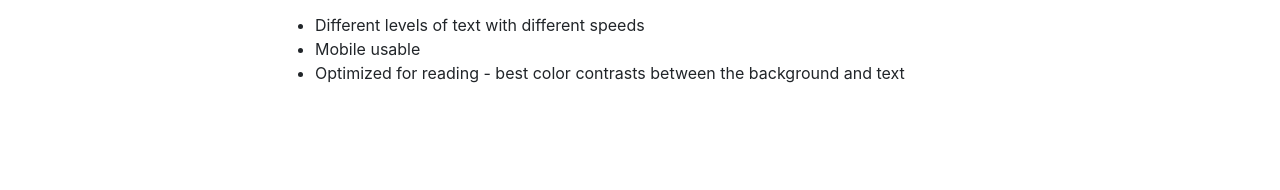
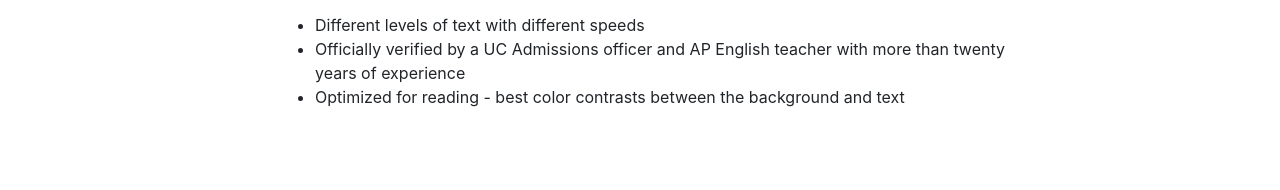
Before and after one commit to MayankSingamreddy/eduprompter, a website with bundled scripts: page index.html in a window 1280 px wide. Shown: the part 610-800 px from the top of the page. Built offline with nearby package versions, Linux system fonts and the light colour scheme.

Commit message:
testimony

```diff
--- a/index.html
+++ b/index.html
@@ -55,7 +55,7 @@
             <p class="lead">With a screen which is constantly scrolling, student have to have both proper focus and English skills to keep on with the flow of words.</p>
             <ul>
               <li>Different levels of text with different speeds</li>
-              <li>Mobile usable</li>
+              <li>Officially verified by a UC Admissions officer and AP English teacher with more than twenty years of experience</li>
               <li>Optimized for reading - best color contrasts between the background and text</li>
             </ul>
           </div>
```
